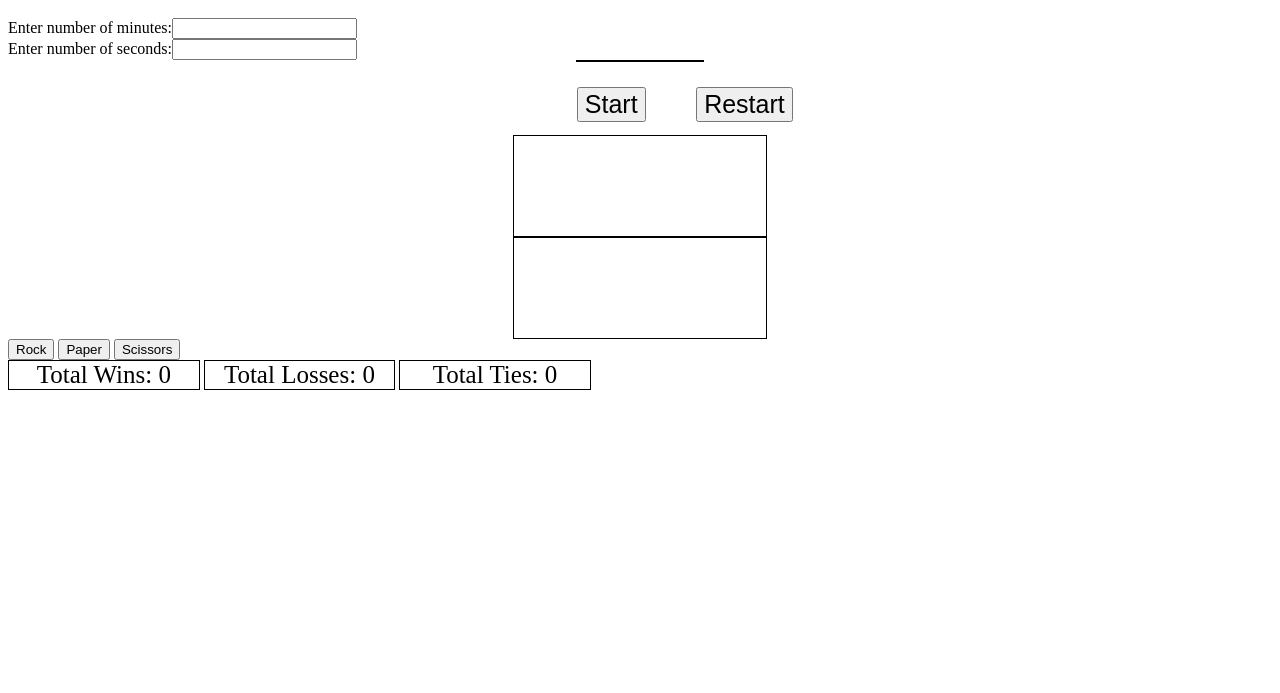
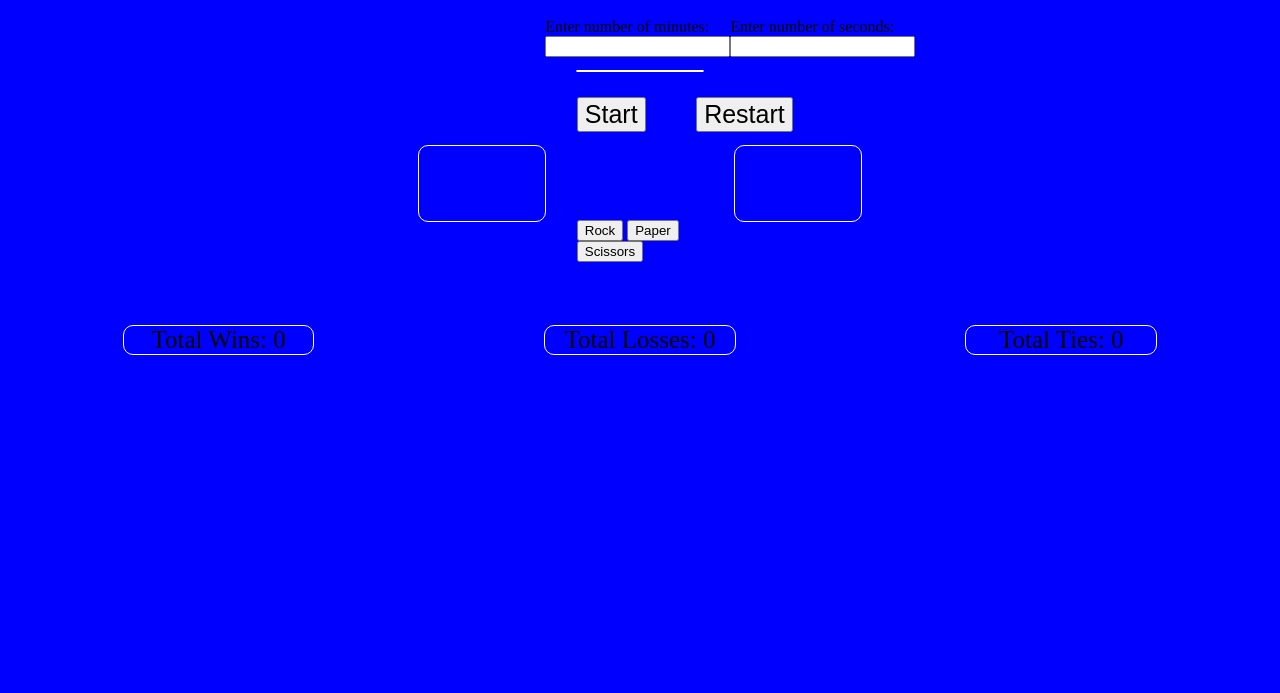
Before and after one commit to cstandefer88/rock_paper_scissors_challenge, a plain HTML site: page index.html in a window 1280 px wide. Shown: the part 107-800 px from the top of the page. Drawn offline with nearby package versions, Linux system fonts and the light colour scheme.

Commit message:
some spacing of elements is complete

```diff
--- a/style.css
+++ b/style.css
@@ -1,5 +1,5 @@
 body {
-
+  background-color: blue;
 }
 
 h1 {
@@ -13,7 +13,10 @@ h1 {
 }
 
 #timeSet {
-
+  display: flex;
+  width: 15%;
+  margin: 0 auto;
+  padding-bottom: 1%;
 }
 
 #minutes {
@@ -41,7 +44,8 @@ h1 {
   width: 10%;
   height: auto;
   margin: 0 auto;
-  border: 1px solid black;
+  border: 1px solid #FFFFFF;
+  border-radius: 10px;
 }
 
 #countdown {
@@ -71,25 +75,32 @@ h1 {
 }
 
 #selectedChoice {
-
+  width: 50%;
+  height: 75px;
+  margin: 0 auto;
+  display: flex;
 }
 
 #userChoice {
   width: 20%;
-  height: 100px;
+  height: 100%;
   margin: 0 auto;
-  border: 1px solid black;
+  border: 1px solid #FFFFFF;
+  border-radius: 10px;
 }
 
 #botChoice {
   width: 20%;
-  height: 100px;
+  height: 100%;
   margin: 0 auto;
-  border: 1px solid black;
+  border: 1px solid #FFFFFF;
+  border-radius: 10px;
 }
 
 #buttons {
-
+  width: 10%;
+  height: auto;
+  margin: 0 auto;
 }
 
 #rock {
@@ -105,8 +116,8 @@ h1 {
 }
 
 #scoreboard {
-  width: 100%;
-  margin: 0 auto;
+  display: flex;
+  padding-top: 5%;
 }
 
 div.wins {
@@ -116,8 +127,8 @@ div.wins {
   width: 15%;
   height: auto;
   margin: 0 auto;
-  border: 1px solid black;
-  display: inline-block;
+  border: 1px solid #FFFFFF;
+  border-radius: 10px;
 }
 
 div.ties {
@@ -127,8 +138,8 @@ div.ties {
   width: 15%;
   height: auto;
   margin: 0 auto;
-  border: 1px solid black;
-  display: inline-block;
+  border: 1px solid #FFFFFF;
+  border-radius: 10px;
 }
 
 div.losses {
@@ -138,8 +149,8 @@ div.losses {
   width: 15%;
   height: auto;
   margin: 0 auto;
-  border: 1px solid black;
-  display: inline-block;
+  border: 1px solid #FFFFFF;
+  border-radius: 10px;
 }
 
 span .wins {
```
